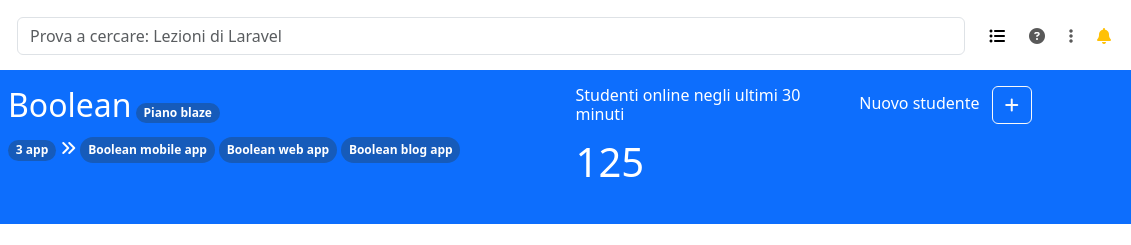
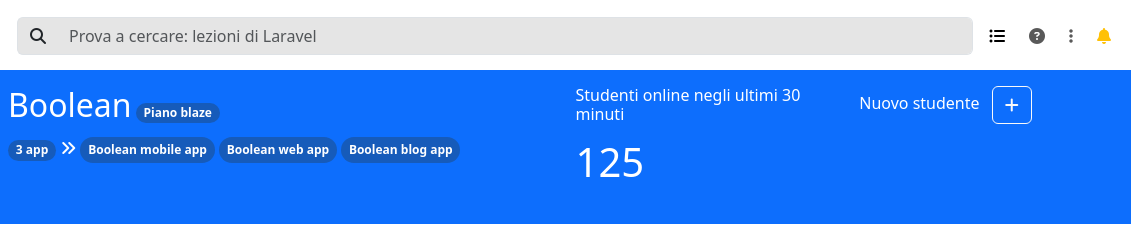
Before and after one commit to fracs31/html-css-bootstrap-dashboard, a plain HTML site: page index.html in a window 1280 px wide. Shown: the top 245 px of the page, 149-1280 px from the left. Drawn offline with nearby package versions, Linux system fonts and the light colour scheme.

Commit message:
FIX search bar in the header

```diff
--- a/css/style.css
+++ b/css/style.css
@@ -12,6 +12,16 @@
 /* Header */
 .main-header {
     height: 70px;
+}
+
+/* Simbolo della lente di ingrandimento nella barra di ricerca */
+.main-header span.input-group-text {
+    background-color: #E5E5E5;
+}
+
+/* Barra di ricerca */
+.main-header input[type="text"].form-control {
+    background-color: #E5E5E5;
 }
 
 /* Simbolo a destra della campanella per il dropdown */
--- a/index.html
+++ b/index.html
@@ -26,9 +26,10 @@
                 <!-- Navigazione -->
                 <div class="collapse navbar-collapse d-flex column-gap-2" id="navbarSupportedContent">
                     <!-- Barra di ricerca -->
-                    <form class="d-flex flex-grow-1" role="search">
-                        <input class="form-control me-2" type="search" placeholder="Prova a cercare: Lezioni di Laravel" aria-label="Search">
-                    </form>
+                    <div class="input-group">
+                        <span class="input-group-text border border-end-0" id="basic-addon1"><i class="fa-solid fa-magnifying-glass"></i></span>
+                        <input type="text" class="form-control border border-start-0" placeholder="Prova a cercare: lezioni di Laravel" aria-label="Username" aria-describedby="basic-addon1">
+                    </div>
                     <!-- Lista -->
                     <ul class="navbar-nav me-auto mb-2 mb-lg-0 column-gap-2">
                         <li class="nav-item d-none d-lg-block">
```
